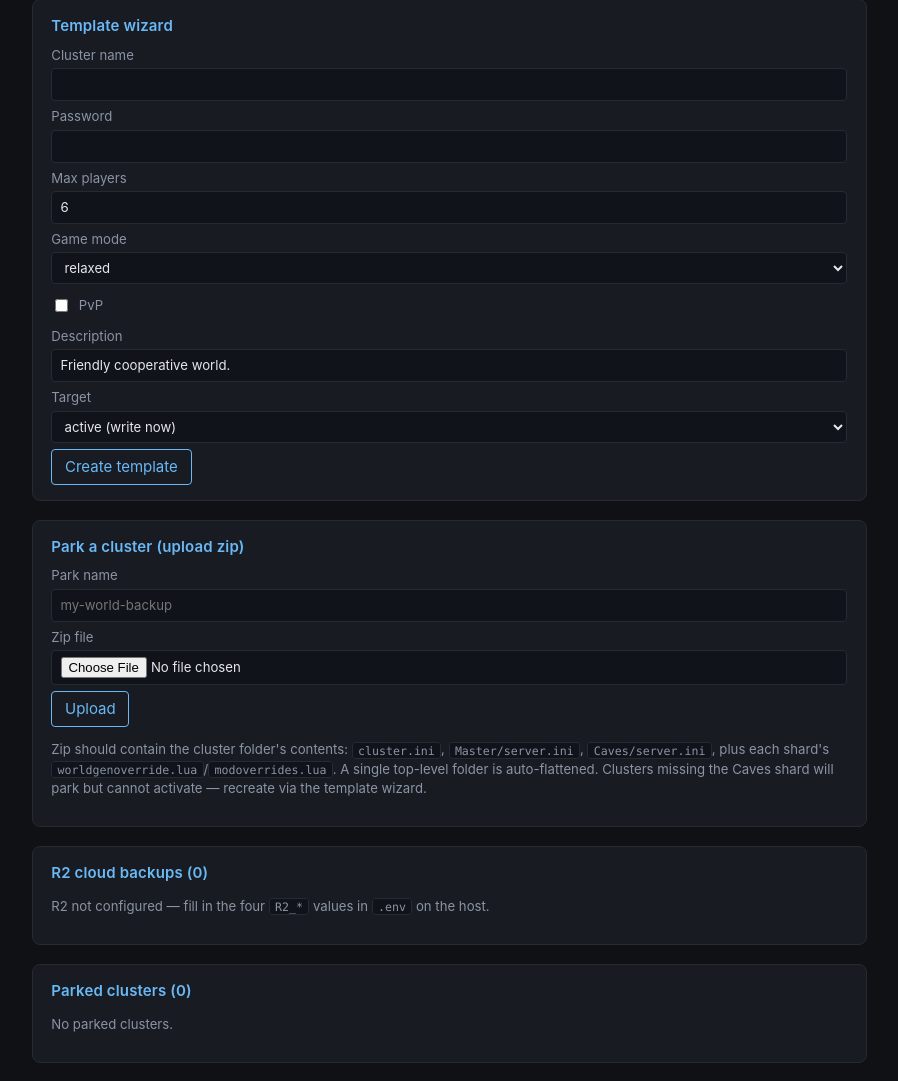
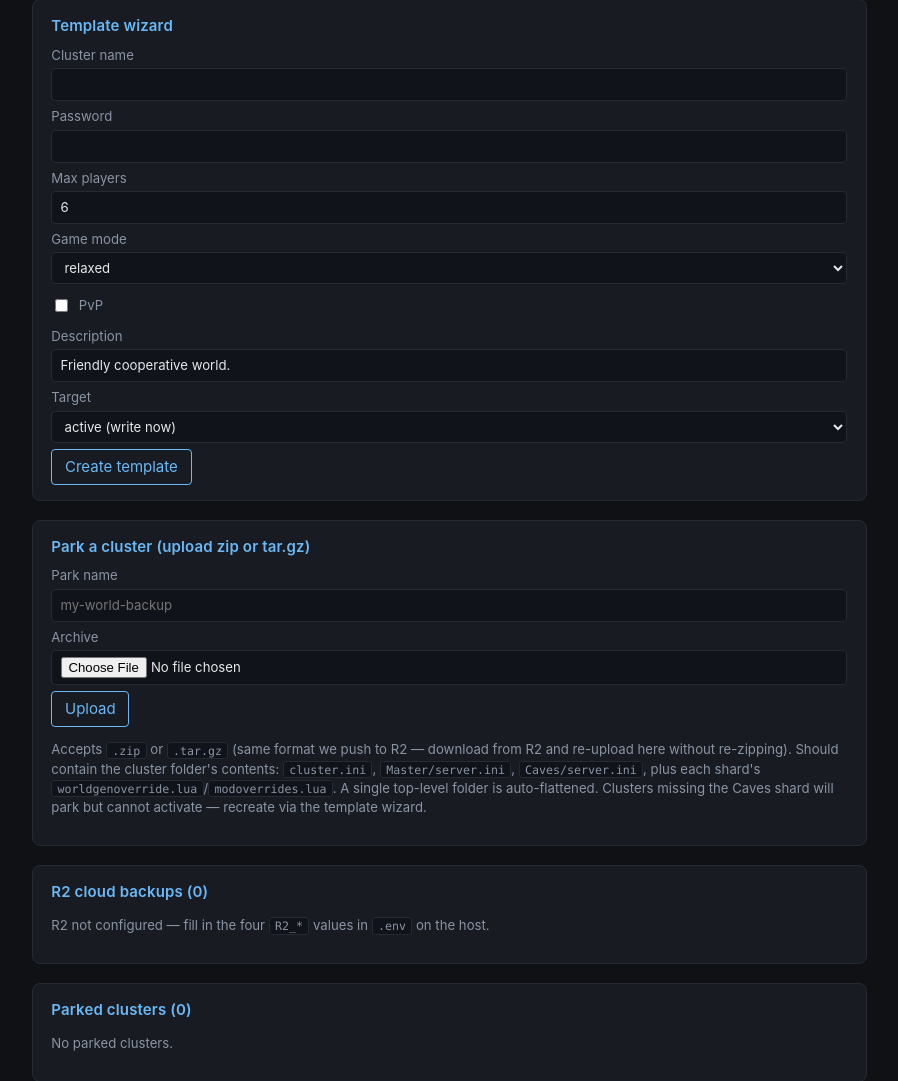
Before and after one commit to moxxiq/dst-dedicated-container, a FastAPI app: template admin/app/templates/index.html in a window 1280 px wide. Shown: the part 870-1951 px from the top of the page, without its empty margins (191-1089 px from the left). Run offline with FastAPI, Linux system fonts and the light colour scheme; the template is opened without the code that fills it, so the values that code supplies are empty; some libraries are stand-ins or nearby versions.

Commit message:
feat(admin): accept .tar.gz uploads alongside .zip in park flow
Mirror the format we already produce for R2 backups. An operator can
now download `r2:<bucket>/clusters/<name>/latest.tar.gz` (or any
history entry) directly out of R2, drop it on the upload form, and
get it parked without first repackaging into a zip.

Detection by magic bytes (PK… for zip, 1F8B for gzip), not by
filename — defends against rename-and-pray failures and against
extension-stripping by paranoid browsers.

Same path-traversal guards as before (no absolute paths, no `..`),
and on validation failure we shutil.rmtree the partial extraction so
the parked slot is reusable on retry. Form field rename:
`zipfile` → `archive`. UI text + accept= filter updated.

```diff
--- a/admin/app/main.py
+++ b/admin/app/main.py
@@ -796,35 +796,63 @@ def server_restart(_: str = Depends(require_auth)) -> RedirectResponse:
 
 @app.post("/cluster/upload")
 async def cluster_upload(
-    zipfile_field: UploadFile = File(..., alias="zipfile"),
+    archive_field: UploadFile = File(..., alias="archive"),
     park_name: str = Form(...),
     _: str = Depends(require_auth),
 ) -> RedirectResponse:
+    """Park a cluster from an uploaded archive. Accepts both .zip and .tar.gz
+    (the latter matches the format we push to R2, so an operator can download
+    a backup from R2 and re-upload it here without re-zipping). Format is
+    detected by magic bytes, not by filename."""
     name = safe_name(park_name)
     dest = PARKED_DIR / name
     if dest.exists():
         raise HTTPException(status_code=409, detail=f"Parked slot '{name}' already exists")
 
-    raw = await zipfile_field.read()
+    raw = await archive_field.read()
     if not raw:
         raise HTTPException(status_code=400, detail="Empty upload")
 
-    try:
-        zf = zipfile.ZipFile(io.BytesIO(raw))
-    except zipfile.BadZipFile:
-        raise HTTPException(status_code=400, detail="Not a valid zip file")
-
-    # Protection: no path escaping ("../"), no absolute paths.
-    for n in zf.namelist():
-        p = Path(n)
-        if p.is_absolute() or ".." in p.parts:
-            raise HTTPException(status_code=400, detail=f"Unsafe zip entry: {n}")
+    is_zip = raw[:4] in (b"PK\x03\x04", b"PK\x05\x06", b"PK\x07\x08")
+    is_gz = raw[:2] == b"\x1f\x8b"
 
     dest.mkdir(parents=True)
-    zf.extractall(dest)
+    try:
+        if is_zip:
+            try:
+                zf = zipfile.ZipFile(io.BytesIO(raw))
+            except zipfile.BadZipFile:
+                raise HTTPException(status_code=400, detail="Not a valid zip file")
+            for n in zf.namelist():
+                p = Path(n)
+                if p.is_absolute() or ".." in p.parts:
+                    raise HTTPException(status_code=400, detail=f"Unsafe zip entry: {n}")
+            zf.extractall(dest)
+        elif is_gz:
+            try:
+                tf = tarfile.open(fileobj=io.BytesIO(raw), mode="r:gz")
+            except tarfile.TarError as exc:
+                raise HTTPException(status_code=400, detail=f"Not a valid tar.gz: {exc}")
+            for m in tf.getmembers():
+                p = Path(m.name)
+                if p.is_absolute() or ".." in p.parts:
+                    raise HTTPException(status_code=400, detail=f"Unsafe tar entry: {m.name}")
+            tf.extractall(dest)
+            tf.close()
+        else:
+            raise HTTPException(
+                status_code=400,
+                detail="Unsupported archive format. Upload a .zip or .tar.gz "
+                       "(magic bytes PK… or 1F8B…).",
+            )
+    except HTTPException:
+        # Clean up partial extraction so the slot is reusable on retry.
+        shutil.rmtree(dest, ignore_errors=True)
+        raise
 
-    # If the zip contains a single top-level folder (e.g. "my-world/"),
-    # flatten so dest/cluster.ini is directly under dest/.
+    # If the archive contains a single top-level folder (e.g. "my-world/" or
+    # "qkation-cooperative/" from an R2 tar), flatten so dest/cluster.ini is
+    # directly under dest/.
     children = [c for c in dest.iterdir() if not c.name.startswith(".")]
     if len(children) == 1 and children[0].is_dir() and not (dest / "cluster.ini").exists():
         inner = children[0]
--- a/admin/app/templates/index.html
+++ b/admin/app/templates/index.html
@@ -104,13 +104,13 @@
     </section>
 
     <section>
-      <h2>Park a cluster (upload zip)</h2>
+      <h2>Park a cluster (upload zip or tar.gz)</h2>
       <form method="post" action="/cluster/upload" enctype="multipart/form-data">
         <label>Park name <input name="park_name" placeholder="my-world-backup" required /></label>
-        <label>Zip file <input type="file" name="zipfile" accept=".zip" required /></label>
+        <label>Archive <input type="file" name="archive" accept=".zip,.tar.gz,.tgz" required /></label>
         <button type="submit">Upload</button>
       </form>
-      <p class="muted">Zip should contain the cluster folder's contents: <code>cluster.ini</code>, <code>Master/server.ini</code>, <code>Caves/server.ini</code>, plus each shard's <code>worldgenoverride.lua</code>/<code>modoverrides.lua</code>. A single top-level folder is auto-flattened. Clusters missing the Caves shard will park but cannot activate — recreate via the template wizard.</p>
+      <p class="muted">Accepts <code>.zip</code> or <code>.tar.gz</code> (same format we push to R2 — download from R2 and re-upload here without re-zipping). Should contain the cluster folder's contents: <code>cluster.ini</code>, <code>Master/server.ini</code>, <code>Caves/server.ini</code>, plus each shard's <code>worldgenoverride.lua</code>/<code>modoverrides.lua</code>. A single top-level folder is auto-flattened. Clusters missing the Caves shard will park but cannot activate — recreate via the template wizard.</p>
     </section>
 
     <section>
```
